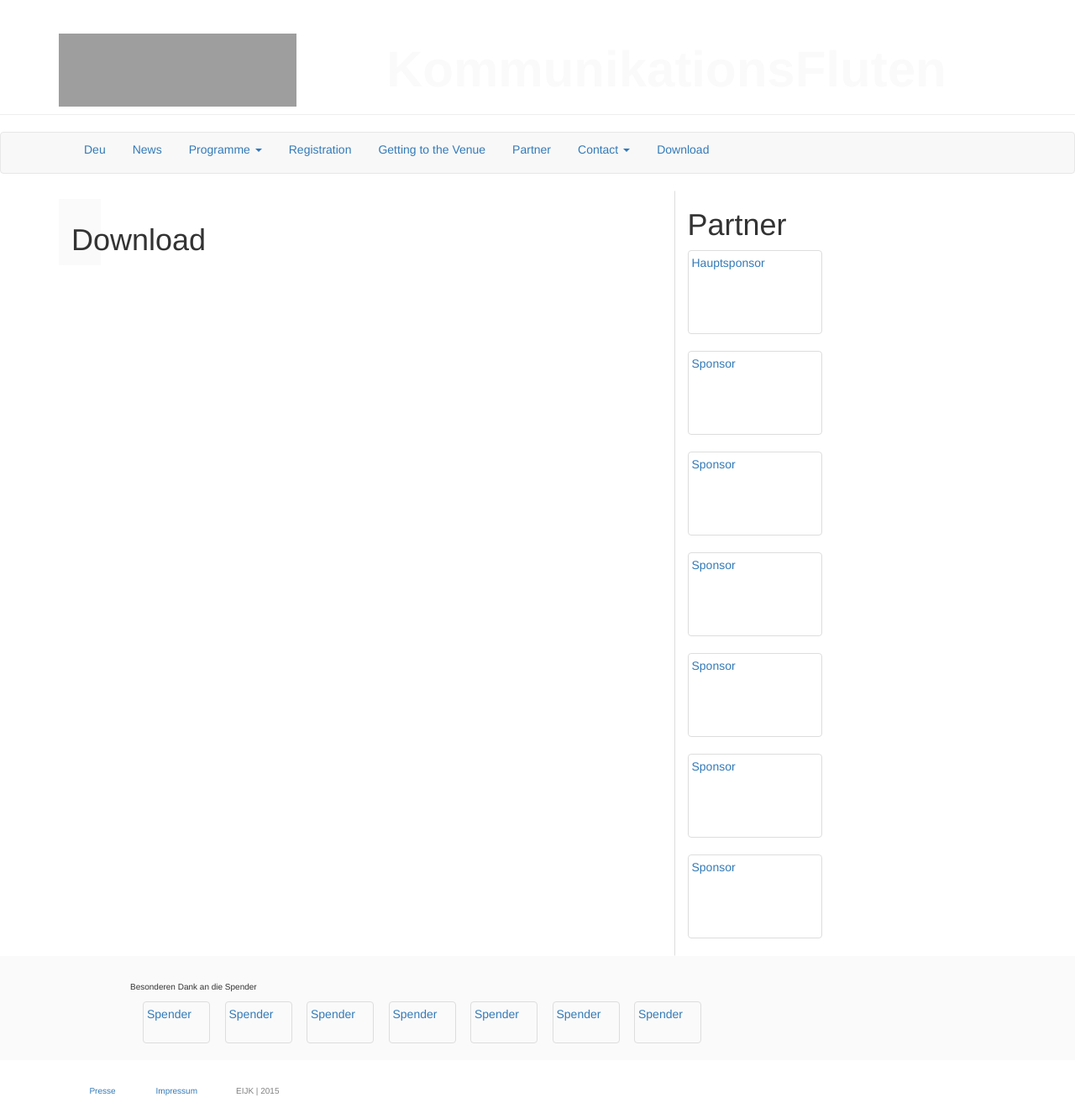
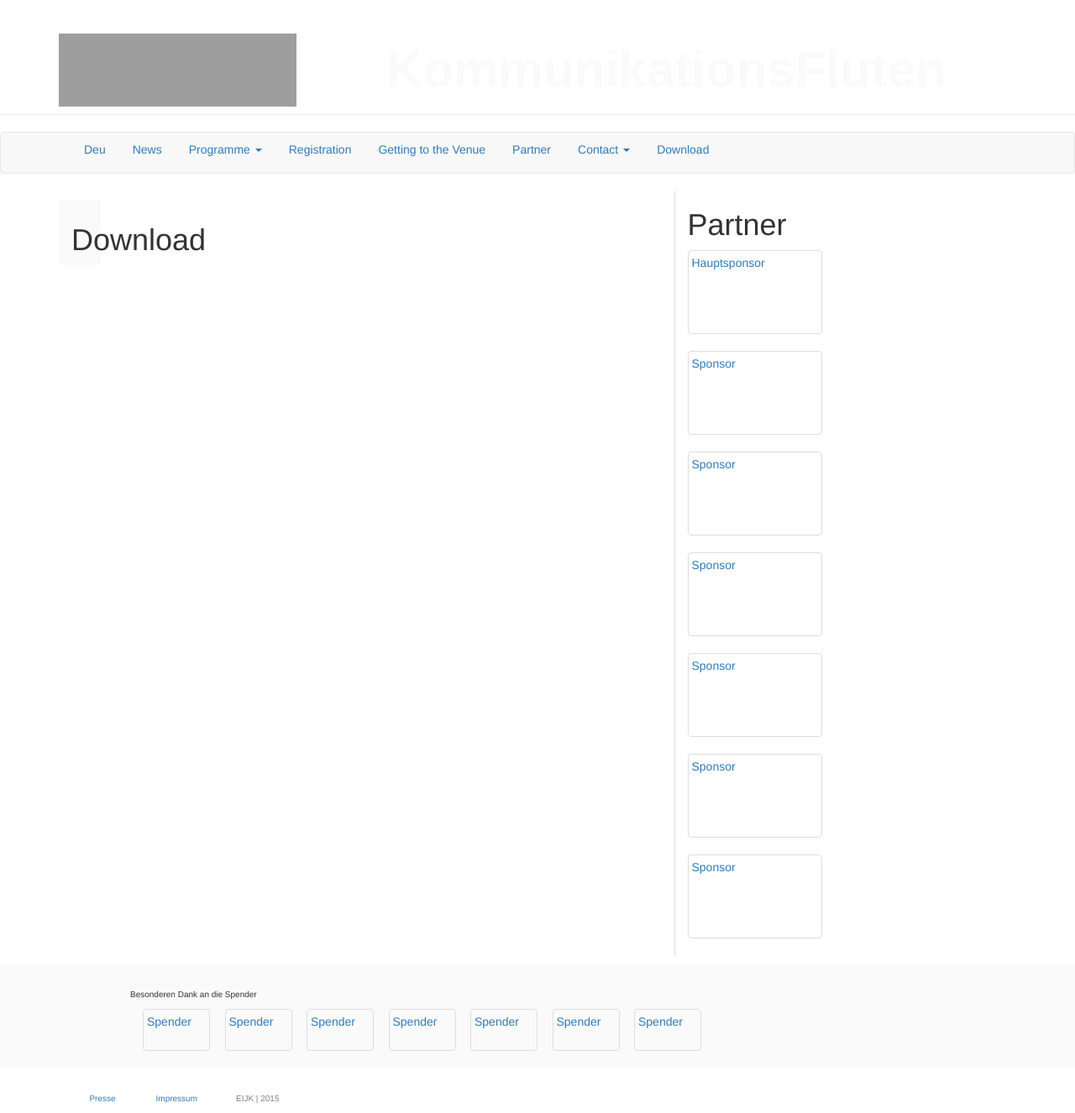
Before and after one commit to susedev/test, a Jekyll site: the page built from download.html, in a window 1280 px wide. Shown: the whole page at 84% size. Built offline with Jekyll 4.4.1, drawn with Linux system fonts in a browser that asks for light colours; nearby versions of some CDN libraries; grey boxes are pictures that could not be loaded.

Commit message:
Update page.html

```diff
--- a/_layouts/page.html
+++ b/_layouts/page.html
@@ -19,7 +19,7 @@ layout: base
     </div>
      <div class="col-md-1 col-md-height col-full-height">
     </div>
-    <div class="col-md-3 col-md-height col-full-height" style="display: block; width: 150px; margin-left 15px; border:1px solid #FFF; border-left-color:#DDD; box-sizing: border-box;">
+    <div class="col-md-3 col-md-height col-full-height" style="display: block; width: 150px; margin-left 15px; margin-bottom:9px; border:1px solid #FFF; border-left-color:#DDD; box-sizing: border-box;">
       <h1>Partner</h1>
       <a href="#" class="thumbnail"  style="width: 160px; height: 100px;" >Hauptsponsor</a>
       <a href="#" class="thumbnail"  style="width: 160px; height: 100px;" >Sponsor</a>
```
